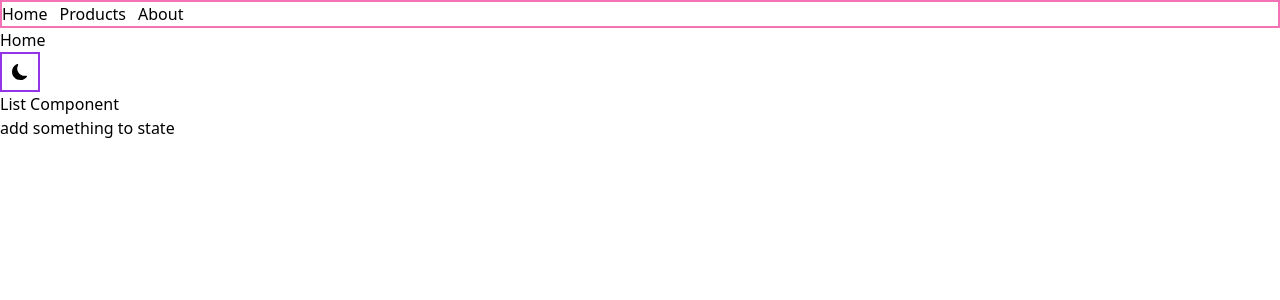
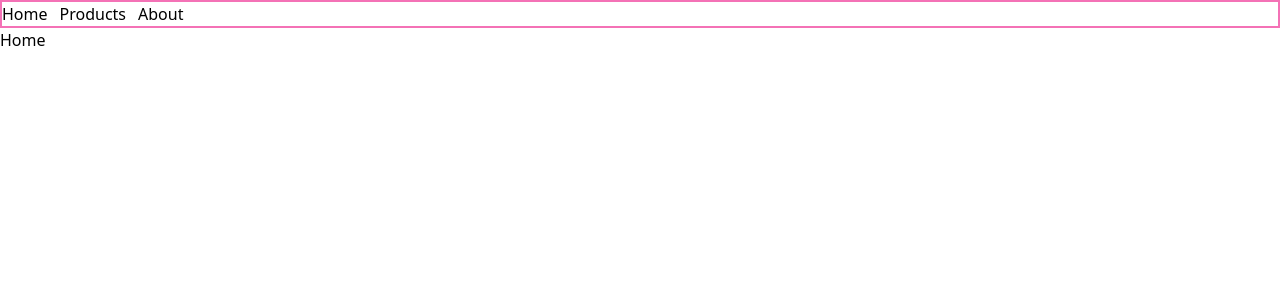
Before and after one commit to johannranudd/js-frameworks-CA-jr, a Next.js app: page / in a window 1280 px wide. Shown: the top 300 px of the page. Built offline with nearby package versions, Linux system fonts and the light colour scheme.

Commit message:
remove example context and creates third build

```diff
--- a/app/page.tsx
+++ b/app/page.tsx
@@ -5,8 +5,8 @@ export default function Home() {
   return (
     <main>
       <h1>Home</h1>
-      <BtnColorMode />
-      <ListComponent />
+      {/* <BtnColorMode /> */}
+      {/* <ListComponent /> */}
     </main>
   );
 }
```
